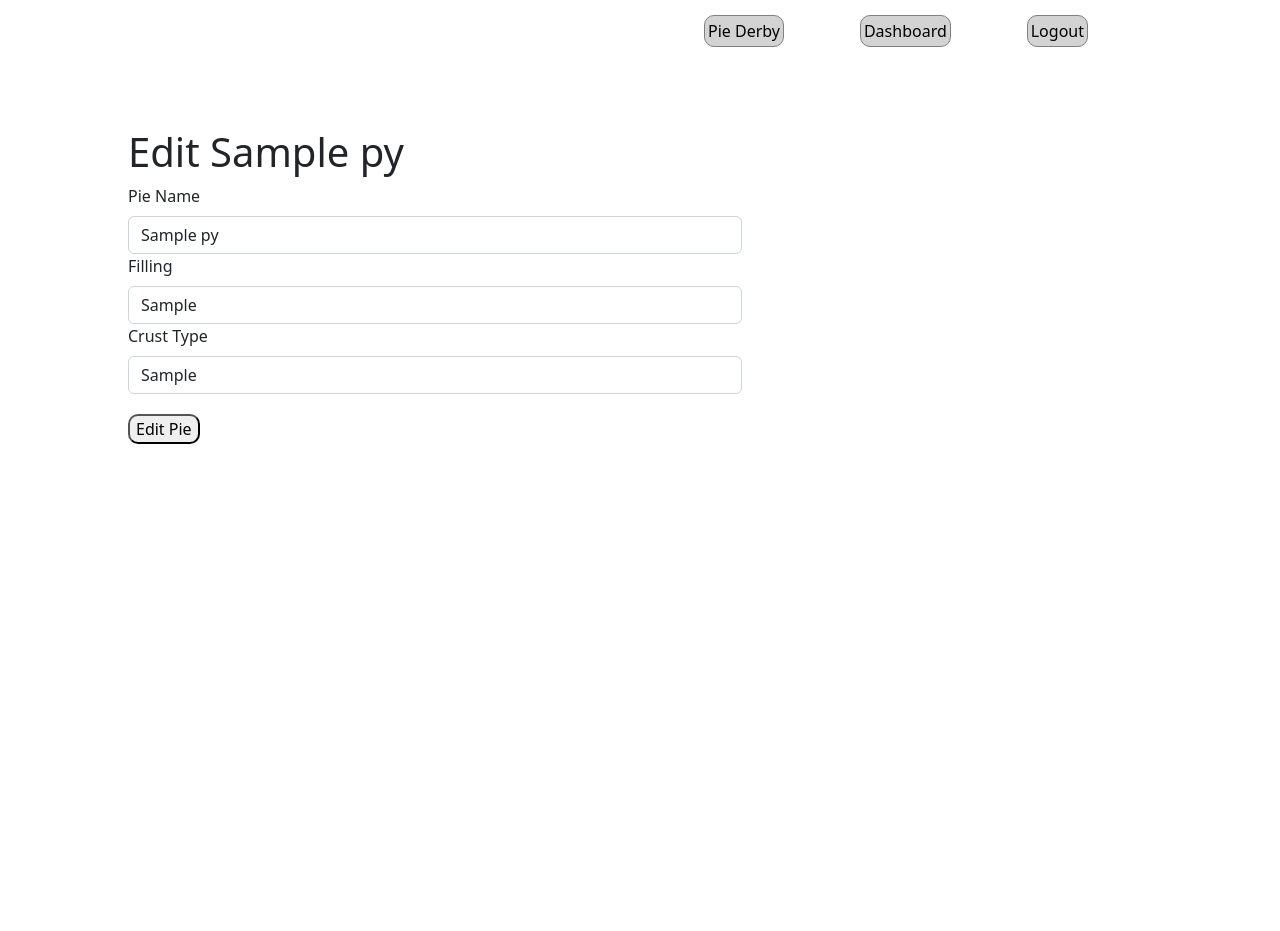
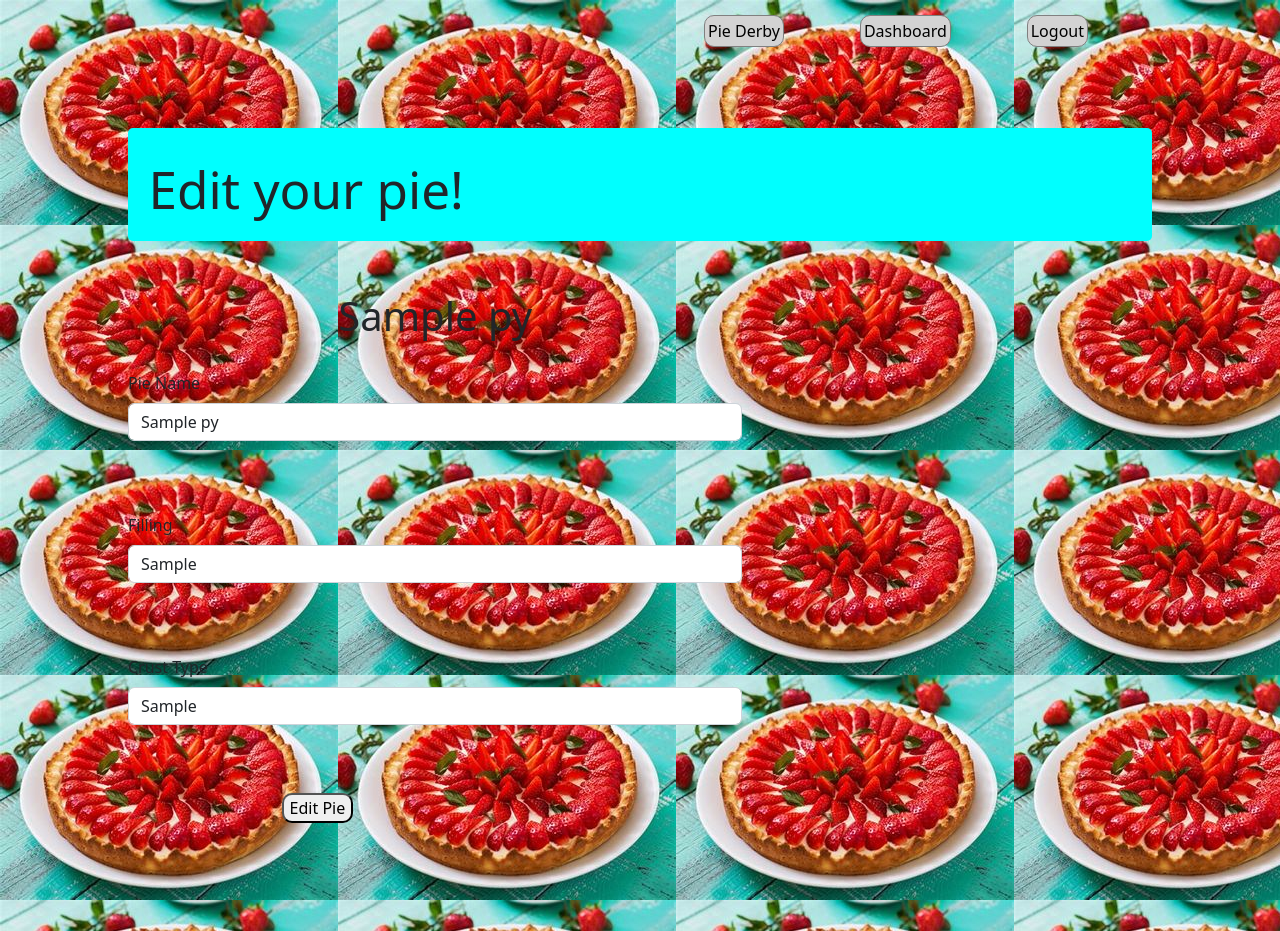
Before and after one commit to GreenJ84/Pie_Derby, a Flask app: page /edit/1 in a window 1280 px wide. Before the commit the page ends 444 px from the top, so only its background shows below. Run offline with Flask 2, Linux system fonts and the light colour scheme; the visitor is signed in with stand-in values (Sample User, id 1); tables that the repository leaves empty or names only in its code hold one stand-in row (values such as "Sample post").

Commit message:
Edit the design and styling of Pie Edit page

```diff
--- a/flask_app/templates/edit_pie.html
+++ b/flask_app/templates/edit_pie.html
@@ -8,7 +8,7 @@
     <link href="https://cdn.jsdelivr.net/npm/bootstrap@5.2.0-beta1/dist/css/bootstrap.min.css" rel="stylesheet" integrity="sha384-0evHe/X+R7YkIZDRvuzKMRqM+OrBnVFBL6DOitfPri4tjfHxaWutUpFmBp4vmVor" crossorigin="anonymous">
     <link rel="stylesheet" type="text/css" href="{{ url_for('static', filename='pie_derby.css') }}">
 </head>
-<body>
+<body style="background-image: url('../static/images/th(3).jpg')">
     <div class="dash_links">
         <a class="link-button" href="/pies">Pie Derby</a>
         <a class="link-button" href="/">Dashboard</a>
@@ -16,7 +16,7 @@
     </div>
     <div>
         {% if pie %}
-        <h1>Edit {{pie.name}}</h1>
+        <h1 style="margin-bottom: 5%; font-size: 4vw; ; border-radius: 5px; height: auto;  background-color: aqua; padding: 3% 0 2% 2%"> Edit your pie! </h1>
         {% with messages = get_flashed_messages() %}
         {% if messages %}
             {% for message in messages %}
@@ -25,23 +25,25 @@
         {% endif %}
         {% endwith %}
         <form class="edit_form" action="/edit/{{pie.id}}/post" method="POST">
+            <h1 style="text-align: center;margin-bottom: 5%"> {{pie.name}} </h1>
+
             <label id="tooltip" for="name" class="form-label">Pie Name
             <span class="tooltiptext">2 letters or longer!</span>
             </label>
-            <input class="form-control" type="text" value="{{pie.name}}" name="name">
+            <input class="form-control" type="text" value="{{pie.name}}" name="name"><br/><br/><br/>
 
             <label id="tooltip" for="filling" class="form-label">Filling
             <span class="tooltiptext">2 letters or longer!</span>
             </label>
-            <input class="form-control" type="text" value="{{pie.filling}}" name="filling">
+            <input class="form-control" type="text" value="{{pie.filling}}" name="filling"><br/><br/><br/>
 
             <label id="tooltip" for="crust" class="form-label">Crust Type
             <span class="tooltiptext">2 letters or longer!</span>
             </label>
-            <input class="form-control" type="text" value="{{pie.crust}}" name="crust">
+            <input class="form-control" type="text" value="{{pie.crust}}" name="crust"><br/><br/>
         {% endif %}
 
-            <input class="input" type="submit" value="Edit Pie">
+            <input style="margin: 0 25%" class="input" type="submit" value="Edit Pie">
         </form>
     </div>
 </body>
```
